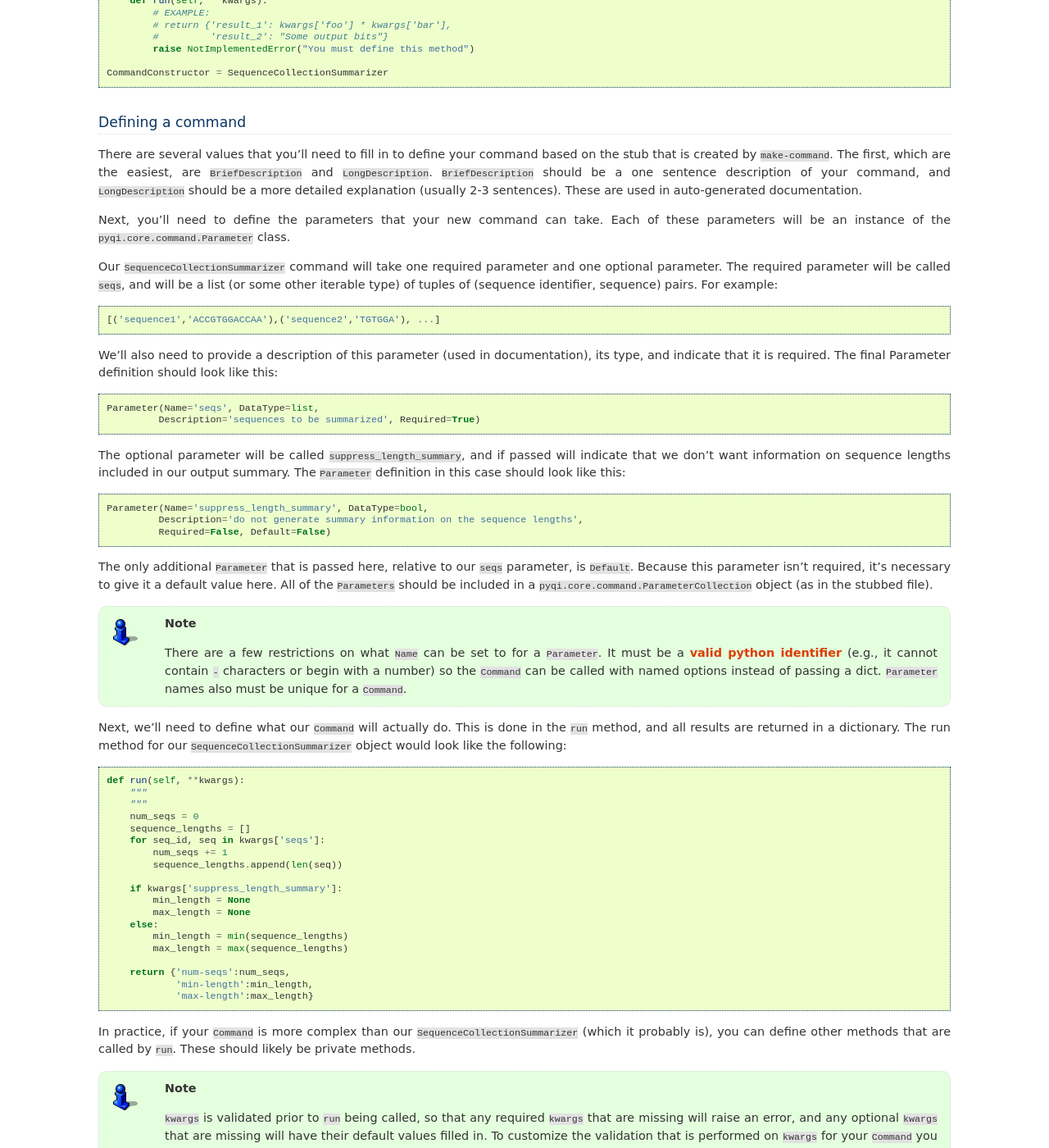
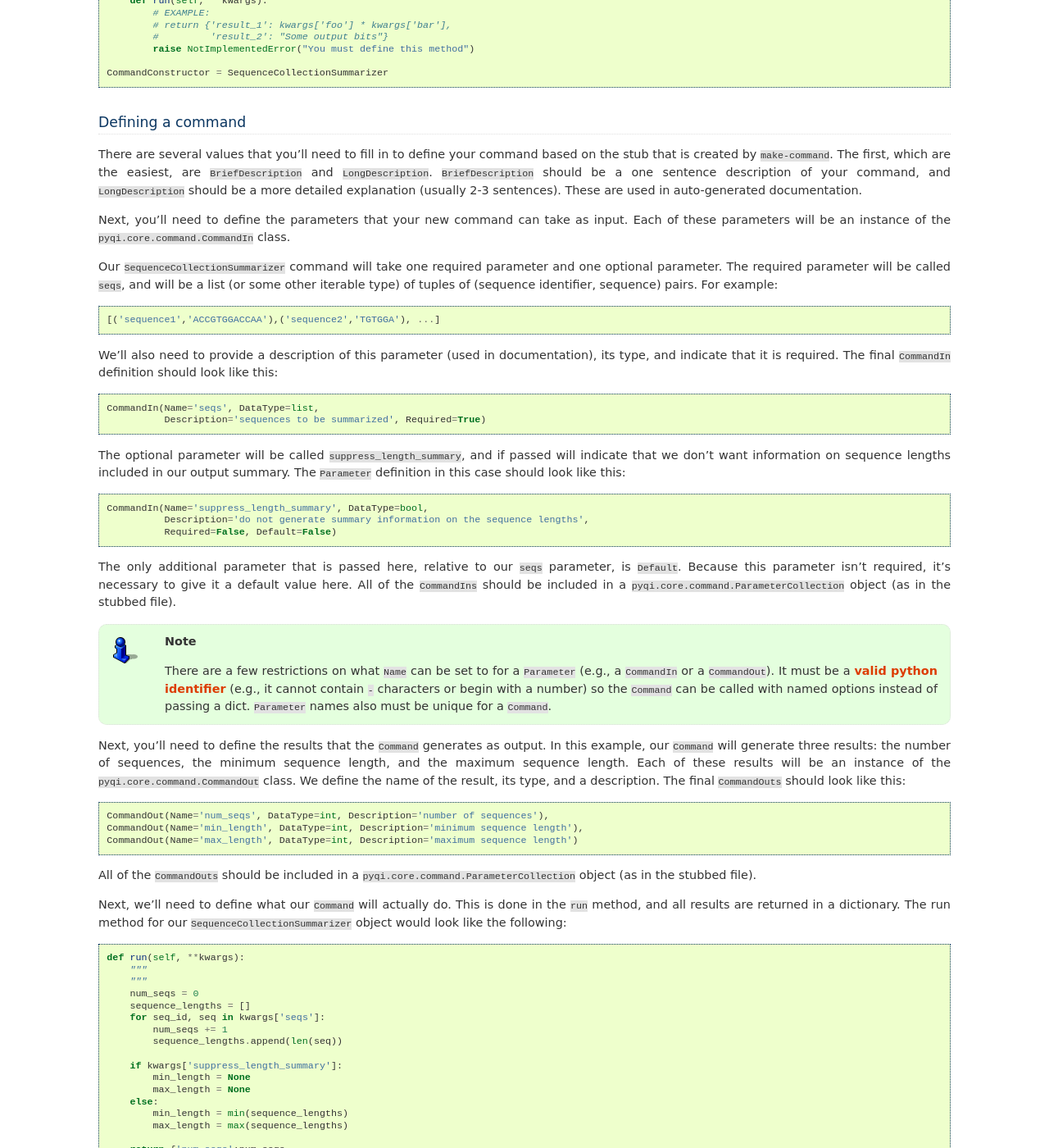
Before and after one commit to biocore/pyqi, a Sphinx documentation site: the page built from doc/tutorials/defining_new_commands.rst, in a window 1280 px wide and 1400 px high, scrolled down 1055 px. Shown: the whole window at 82% size. Built offline with Sphinx 7.4.7, drawn with Linux system fonts in a browser that asks for light colours; some of the changed text lies outside the part shown.

Commit message:
Update commands tutorial
Now references CommandIn and CommandOut.

```diff
--- a/doc/tutorials/defining_new_commands.rst
+++ b/doc/tutorials/defining_new_commands.rst
@@ -16,32 +16,32 @@ After installing pyqi, you can easily stub (i.e., create templates for) new comm
 
 To create our sequence collection summarizer, we can start by stubbing a ``SequenceCollectionSummarizer`` class::
 
-	pyqi make-command -n SequenceCollectionSummarizer -a "Greg Caporaso" -c "Copyright 2013, Greg Caporaso" -e "gregcaporaso@gmail.com" -l BSD --command-version 0.0.1 -o sequence_collection_summarizer.py
+	pyqi make-command -n SequenceCollectionSummarizer --credits "Greg Caporaso" -o sequence_collection_summarizer.py
 
-If you run this command locally, substituting your own name and email address where applicable, you'll have a new file called ``sequence_collection_summarizer.py``, which will look roughly like the following::
+If you run this command locally, substituting your own name where applicable, you'll have a new file called ``sequence_collection_summarizer.py``, which will look roughly like the following::
 
 	#!/usr/bin/env python
 	from __future__ import division
 
-	__author__ = "Greg Caporaso"
-	__copyright__ = "Copyright 2013, Greg Caporaso"
 	__credits__ = ["Greg Caporaso"]
-	__license__ = "BSD"
-	__version__ = "0.0.1"
-	__maintainer__ = "Greg Caporaso"
-	__email__ = "gregcaporaso@gmail.com"
 
-	from pyqi.core.command import Command, Parameter, ParameterCollection
+	from pyqi.core.command import (Command, CommandIn, CommandOut,
+	    ParameterCollection)
 
 	class SequenceCollectionSummarizer(Command):
 	    BriefDescription = "FILL IN A 1 SENTENCE DESCRIPTION"
 	    LongDescription = "GO INTO MORE DETAIL"
-	    Parameters = ParameterCollection([
-	        Parameter(Name='foo', DataType=str,
+	    CommandIns = ParameterCollection([
+	        CommandIn(Name='foo', DataType=str,
 	                  Description='some required parameter', Required=True),
-	        Parameter(Name='bar', DataType=int,
+	        CommandIn(Name='bar', DataType=int,
 	                  Description='some optional parameter', Required=False,
 	                  Default=1)
+	    ])
+
+	    CommandOuts = ParameterCollection([
+	        CommandOut(Name="result_1", DataType=str, Description="xyz"),
+	        CommandOut(Name="result_2", DataType=str, Description="123"),
 	    ])
 
 	    def run(self, **kwargs):
@@ -57,26 +57,34 @@ Defining a command
 
 There are several values that you'll need to fill in to define your command based on the stub that is created by ``make-command``. The first, which are the easiest, are ``BriefDescription`` and ``LongDescription``. ``BriefDescription`` should be a one sentence description of your command, and ``LongDescription`` should be a more detailed explanation (usually 2-3 sentences). These are used in auto-generated documentation.
 
-Next, you'll need to define the parameters that your new command can take. Each of these parameters will be an instance of the ``pyqi.core.command.Parameter`` class.
+Next, you'll need to define the parameters that your new command can take as input. Each of these parameters will be an instance of the ``pyqi.core.command.CommandIn`` class.
 
 Our ``SequenceCollectionSummarizer`` command will take one required parameter and one optional parameter. The required parameter will be called ``seqs``, and will be a list (or some other iterable type) of tuples of (sequence identifier, sequence) pairs. For example::
 
 	[('sequence1','ACCGTGGACCAA'),('sequence2','TGTGGA'), ...]
 
-We'll also need to provide a description of this parameter (used in documentation), its type, and indicate that it is required. The final Parameter definition should look like this::
+We'll also need to provide a description of this parameter (used in documentation), its type, and indicate that it is required. The final ``CommandIn`` definition should look like this::
 
-	Parameter(Name='seqs', DataType=list,
-	         Description='sequences to be summarized', Required=True)
+	CommandIn(Name='seqs', DataType=list,
+	          Description='sequences to be summarized', Required=True)
 
 The optional parameter will be called ``suppress_length_summary``, and if passed will indicate that we don't want information on sequence lengths included in our output summary. The ``Parameter`` definition in this case should look like this::
 
-	Parameter(Name='suppress_length_summary', DataType=bool,
-	         Description='do not generate summary information on the sequence lengths',
-	         Required=False, Default=False)
+	CommandIn(Name='suppress_length_summary', DataType=bool,
+	          Description='do not generate summary information on the sequence lengths',
+	          Required=False, Default=False)
 
-The only additional ``Parameter`` that is passed here, relative to our ``seqs`` parameter, is ``Default``. Because this parameter isn't required, it's necessary to give it a default value here. All of the ``Parameters`` should be included in a ``pyqi.core.command.ParameterCollection`` object (as in the stubbed file).
+The only additional parameter that is passed here, relative to our ``seqs`` parameter, is ``Default``. Because this parameter isn't required, it's necessary to give it a default value here. All of the ``CommandIns`` should be included in a ``pyqi.core.command.ParameterCollection`` object (as in the stubbed file).
 
-.. note:: There are a few restrictions on what ``Name`` can be set to for a ``Parameter``. It must be a `valid python identifier <http://docs.python.org/2/reference/lexical_analysis.html#identifiers>`_ (e.g., it cannot contain ``-`` characters or begin with a number) so the ``Command`` can be called with named options instead of passing a dict. ``Parameter`` names also must be unique for a ``Command``.
+.. note:: There are a few restrictions on what ``Name`` can be set to for a ``Parameter`` (e.g., a ``CommandIn`` or a ``CommandOut``). It must be a `valid python identifier <http://docs.python.org/2/reference/lexical_analysis.html#identifiers>`_ (e.g., it cannot contain ``-`` characters or begin with a number) so the ``Command`` can be called with named options instead of passing a dict. ``Parameter`` names also must be unique for a ``Command``.
+
+Next, you'll need to define the results that the ``Command`` generates as output. In this example, our ``Command`` will generate three results: the number of sequences, the minimum sequence length, and the maximum sequence length. Each of these results will be an instance of the ``pyqi.core.command.CommandOut`` class. We define the name of the result, its type, and a description. The final ``CommandOuts`` should look like this::
+
+	CommandOut(Name='num_seqs', DataType=int, Description='number of sequences'),
+	CommandOut(Name='min_length', DataType=int, Description='minimum sequence length'),
+	CommandOut(Name='max_length', DataType=int, Description='maximum sequence length')
+
+All of the ``CommandOuts`` should be included in a ``pyqi.core.command.ParameterCollection`` object (as in the stubbed file).
 
 Next, we'll need to define what our ``Command`` will actually do. This is done in the ``run`` method, and all results are returned in a dictionary. The run method for our ``SequenceCollectionSummarizer`` object would look like the following::
 
@@ -96,9 +104,9 @@ Next, we'll need to define what our ``Command`` will actually do. This is done i
 	        min_length = min(sequence_lengths)
 	        max_length = max(sequence_lengths)
 
-	    return {'num-seqs':num_seqs,
-	            'min-length':min_length,
-	            'max-length':max_length}
+	    return {'num_seqs':num_seqs,
+	            'min_length':min_length,
+	            'max_length':max_length}
 
 In practice, if your ``Command`` is more complex than our ``SequenceCollectionSummarizer`` (which it probably is), you can define other methods that are called by ``run``. These should likely be private methods.
 
@@ -112,25 +120,27 @@ The following illustrates a complete python file defining a new pyqi ``Command``
 	#!/usr/bin/env python
 	from __future__ import division
 
-	__author__ = "Greg Caporaso"
-	__copyright__ = "Copyright 2013, Greg Caporaso"
 	__credits__ = ["Greg Caporaso"]
-	__license__ = "BSD"
-	__version__ = "0.0.1"
-	__maintainer__ = "Greg Caporaso"
-	__email__ = "gregcaporaso@gmail.com"
 
-	from pyqi.core.command import Command, Parameter, ParameterCollection
+	from pyqi.core.command import (Command, CommandIn, CommandOut,
+	    ParameterCollection)
 
 	class SequenceCollectionSummarizer(Command):
 	    BriefDescription = "Generate summary statistics on a collection of sequences."
 	    LongDescription = "Provide the number of sequences, the minimum sequence length, and the maximum sequence length given a collection of sequences. Sequences should be provided as a list (or other iterable object) of tuples of (sequence id, sequence) pairs."
-	    Parameters = ParameterCollection([
-	        Parameter(Name='seqs', DataType=list,
+
+	    CommandIns = ParameterCollection([
+	        CommandIn(Name='seqs', DataType=list,
 	                  Description='sequences to be summarized', Required=True),
-	        Parameter(Name='suppress_length_summary', DataType=bool,
+	        CommandIn(Name='suppress_length_summary', DataType=bool,
 	                  Description='do not generate summary information on the sequence lengths',
-	                  Required=False,Default=False)
+	                  Required=False, Default=False)
+	    ])
+
+	    CommandOuts = ParameterCollection([
+	        CommandOut(Name='num_seqs', DataType=int, Description='number of sequences')
+	        CommandOut(Name='min_length', DataType=int, Description='minimum sequence length')
+	        CommandOut(Name='max_length', DataType=int, Description='maximum sequence length')
 	    ])
 
 	    def run(self, **kwargs):
@@ -149,9 +159,9 @@ The following illustrates a complete python file defining a new pyqi ``Command``
 	            min_length = min(sequence_lengths)
 	            max_length = max(sequence_lengths)
 
-	        return {'num-seqs':num_seqs,
-	                'min-length':min_length,
-	                'max-length':max_length}
+	        return {'num_seqs':num_seqs,
+	                'min_length':min_length,
+	                'max_length':max_length}
 
 	CommandConstructor = SequenceCollectionSummarizer
 
@@ -168,17 +178,17 @@ At this stage you have defined a new command and its API. To access the API in t
 	# You can now see the full output of the command by inspecting the
 	# result dictionary.
 	>>> r
-	{'max-length': 12, 'min-length': 6, 'num-seqs': 2}
+	{'max_length': 12, 'min_length': 6, 'num_seqs': 2}
 	# Alternatively, you can access each value independently, as with any dictionary.
-	>>> print r['num-seqs']
+	>>> print r['num_seqs']
 	2
-	>>> print r['min-length']
+	>>> print r['min_length']
 	6
-	>>> print r['max-length']
+	>>> print r['max_length']
 	12
 	# You can call this command again with different input.
 	# For example, we can call the command again passing the
 	# suppress_length_summary parameter.
 	>>> r = s(seqs=[('sequence1','ACCGTGGACCAA'),('sequence2','TGTGGA')],suppress_length_summary=True)
 	>>> r
-	{'max-length': None, 'min-length': None, 'num-seqs': 2}
+	{'max_length': None, 'min_length': None, 'num_seqs': 2}
```
